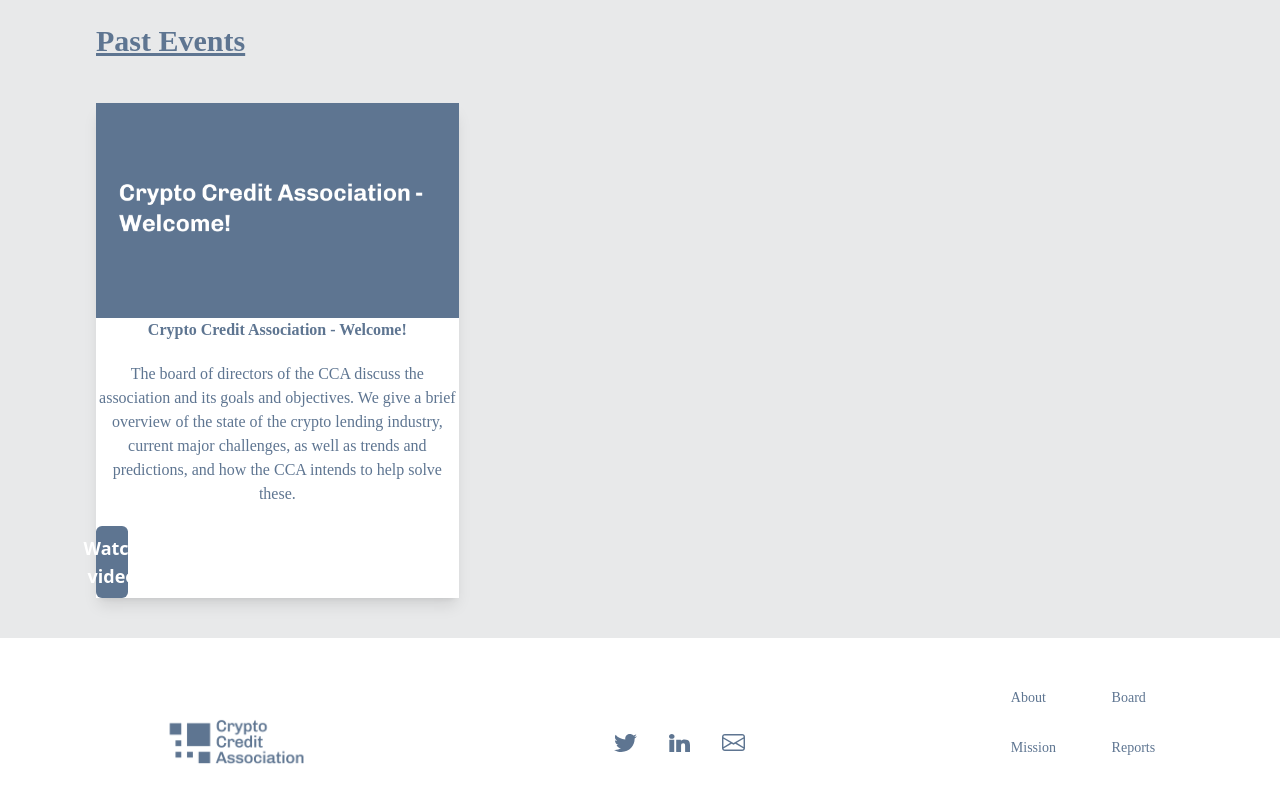
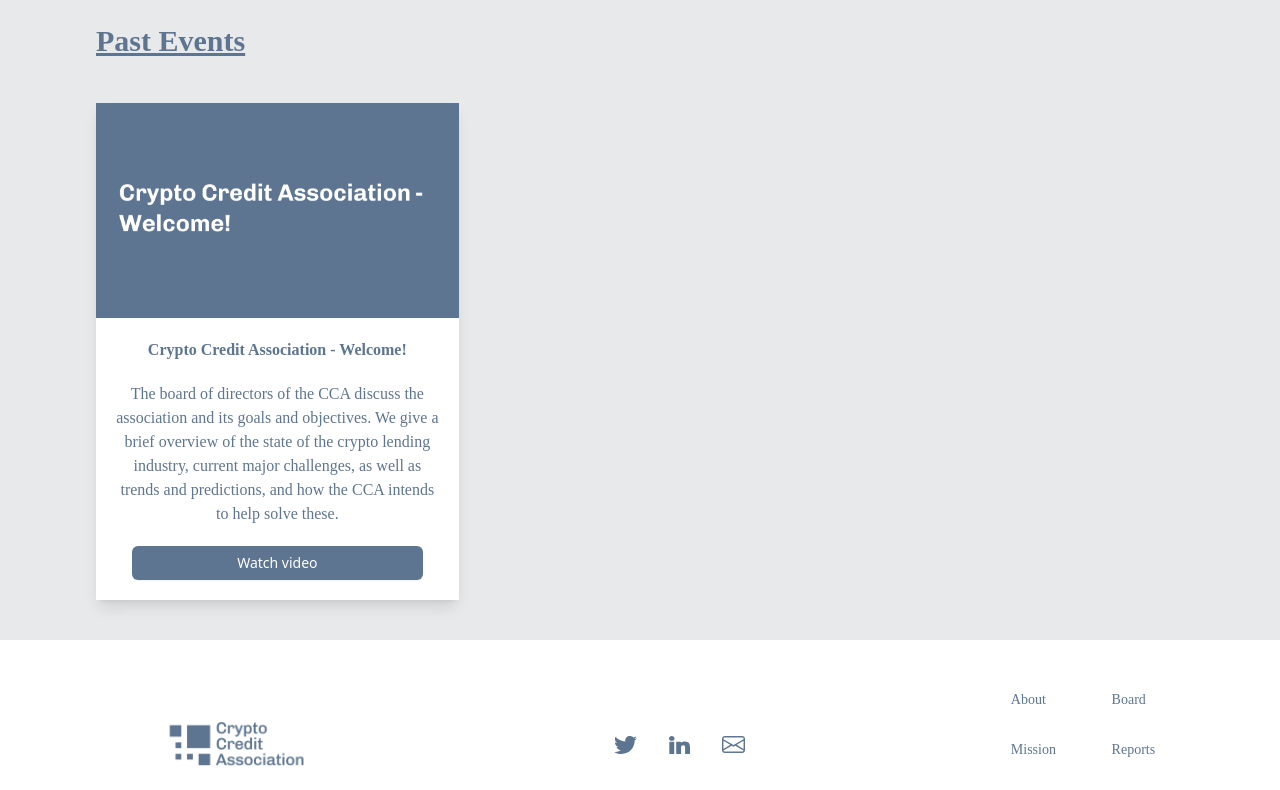
Before and after one commit to crypto-credit-association/cca-website, a Next.js app: page /events in a window 1280 px wide. Shown: the part 486-1276 px from the top of the page. Built offline with nearby package versions, Linux system fonts and the light colour scheme; a web font is replaced by a local one.

Commit message:
Event page button fixed and payments made singular

```diff
--- a/pages/membership.js
+++ b/pages/membership.js
@@ -59,7 +59,7 @@
             </ul>
             <div className="bg-white py-10 px-5 my-5 shadow-lg">
             <p className="pb-6 text-xl font-semibold underline">How to become a member:</p>
-              <p>You can either pay the membership fee via bank transfer (coming soon) or crypto payments.</p>
+              <p>You can either pay the membership fee via bank transfer (coming soon) or crypto payment.</p>
               <p className="pt-5 pb-6 text-md font-semibold underline">How to pay with Crypto:</p>
               <p className="break-words">Dues can be paid in USDC, USDT, or DAI to this address: 0x18da8E75970eF4A5F34944dCB41899d469EBb4ac on the Ethereum network.</p>
               <p className="pt-2">Once you have made the payment, please fill out the this <a href="https://docs.google.com/forms/d/e/1FAIpQLSegindINKmdUf3nSpRIDYQFCUBFD7sA0h4R30zSBcvBtoep8w/viewform" target="_blank" rel="noreferrer" className="underline font-bold">form</a> to make sure we register your membership.</p>
--- a/src/components/events/eventCard.js
+++ b/src/components/events/eventCard.js
@@ -5,7 +5,7 @@
 function EventCard(props) {
     return (
         <>
-            <div className="mt-10 md:mt-0 rounded-lg bg-white shadow-lg overflow-hidden transition ease-in-out duration-500">
+            <div className="mt-10 md:mt-0 rounded-lg bg-white shadow-lg overflow-hidden">
                 <div className="relative w-full bg-gray-500">
                     <a href={props.url} rel="noreferrer"><img
                         alt={props.alt}
@@ -13,13 +13,13 @@
                         className='w-full object-cover'
                     /></a>
                 </div>
-                <div className="relative flex flex-col py-5">
+                <div className="relative flex flex-col p-5">
                 <h2 className="flex-1 flex items-center justify-center mx-3 mb-5 text-base font-semibold text-center leading-5">
                         {props.title}
                     </h2>
-                    <p className="mx-3 text-base font-light text-center leading-5">{props.description}</p>
+                    <p className="mx-3 text-base font-light text-center leading-5 pb-5">{props.description}</p>
                     <button
-                        className="bg-blue-dark mx-8 md:mx-7 mt-5 mb-4 py-2 md:py-5 px-3 w-8 h-8 w-auto h-auto flex items-center justify-center rounded-md md:text-sm text-lg font-semibold focus:outline-none text-white cursor-pointer">
+                        className="bg-blue-dark mx-4 px-10 w-auto h-auto flex items-center justify-center px-3 py-2 border border-transparent text-sm leading-4 font-medium rounded-md shadow-sm text-white bg-blue">
                         <a href={props.url} target="_blank" rel="noreferrer">{props.cta}</a>
                     </button>
                 </div>
```
